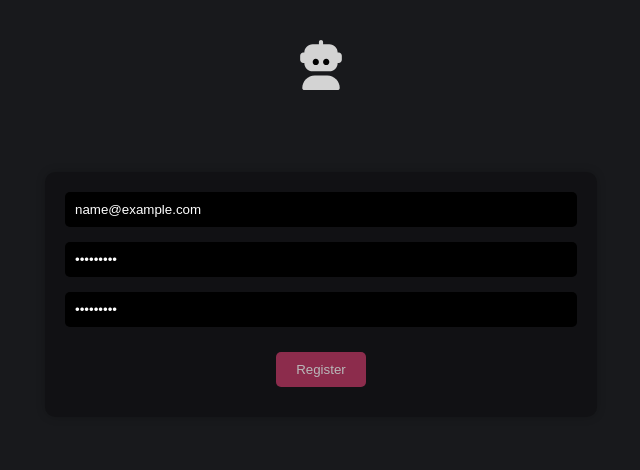
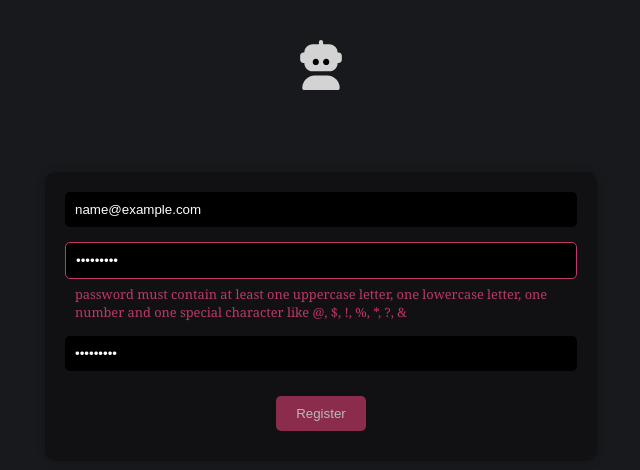
Before and after one commit to 461OceanBd/angular-authent-jwt-front, an Angular app: page /sign-up in a window 1280 px wide. Both pictures are taken after typing "name@example.com", "Sample123", "Sample123" into the empty fields and a click on the button "Register". Shown: the top 470 px of the page, without its empty margins (319-959 px from the left). Built offline with nearby package versions, Linux system fonts and the light colour scheme.

Commit message:
Signup :
- Ajout des validateurs au form
- Création d'un validateur custom pour vérifier si la confirmation du
mdp est bien la même que l'original

```diff
--- a/src/app/pages/sign-up/sign-up.page.html
+++ b/src/app/pages/sign-up/sign-up.page.html
@@ -1,22 +1,57 @@
 <div class="sign-up-container">
   <div class="logo-container">
-    <img src="assets/imgs/robot-utilisateur.svg" alt="Logo">
+    <img src="assets/imgs/robot-utilisateur.svg" alt="Logo" routerLink="/home">
   </div>
   <div class="form-container">
     <form [formGroup]="signUpForm" (ngSubmit)="this.onSubmit()">
-      <div class="form-group">
-        <input type="email" formControlName="email" placeholder="* Email" class="form-control" name="email">
+      <div class="form-line">
+        <input type="email" formControlName="email" placeholder="* Email" class="form-control" name="email"
+         [ngClass]="{'input-invalid' : this.submitted && this.email?.invalid}">
+        <div class="validator-container" *ngIf="this.submitted && this.email?.invalid">
+          <div class="error-message" *ngIf="this.email?.hasError('required'); else emailFormat">
+            email can't be blank
+          </div>
+          <ng-template #emailFormat>
+            <div class="error-message" *ngIf="this.email?.hasError('email')">
+              invalid email format
+            </div>
+          </ng-template>
+        </div>
       </div>
-      <div class="form-group">
-        <input type="password" formControlName="password" placeholder="* Password" class="form-control" name="password">
+      <div class="form-line">
+        <input type="password" formControlName="password" placeholder="* Password" class="form-control" name="password"
+         [ngClass]="{'input-invalid' : this.submitted && this.password?.invalid}">
+        <div class="validator-container" *ngIf="this.submitted && this.password?.invalid">
+          <div class="error-message" *ngIf="this.password?.hasError('required'); else passwordFormat">
+            password can't be blank
+          </div>
+          <ng-template #passwordFormat>
+            <div class="error-message" *ngIf="this.password?.hasError('minlength'); else passwordPattern">
+              password must be at least 8 characters long
+            </div>
+          </ng-template>
+          <ng-template #passwordPattern>
+            <div class="error-message" *ngIf="this.password?.hasError('pattern')">
+              password must contain at least one uppercase letter, one lowercase letter, one number and one special character like @, $, !, %, *, ?, &
+            </div>
+          </ng-template>
+        </div>
       </div>
-      <div class="form-group">
-        <input type="password" formControlName="repassword" placeholder="* Confirm password" class="form-control" name="repassword">
+      <div class="form-line">
+        <input type="password" formControlName="repassword" placeholder="* Confirm password" class="form-control" name="repassword"
+         [ngClass]="{'input-invalid' : this.submitted && this.repassword?.invalid}">
+        <div class="validator-container" *ngIf="this.submitted && this.repassword?.invalid">
+          <div class="error-message" *ngIf="this.repassword?.hasError('required'); else sameRepassword">
+            repassword can't be blank
+          </div>
+          <ng-template #sameRepassword>
+            <div class="error-message" *ngIf="this.repassword?.hasError('passwordMismatch')">
+              repassword entry is different from the original
+            </div>
+          </ng-template>
+        </div>
       </div>
-      <!-- <div class="validation-errors">
-        <p *ngIf="emailInvalid">Email is required.</p>
-        <p *ngIf="passwordInvalid">Password is required.</p>
-      </div> -->
+
       <div class="submit-container">
         <button type="submit" class="register-button">Register</button>
       </div>
--- a/src/app/pages/sign-up/sign-up.page.scss
+++ b/src/app/pages/sign-up/sign-up.page.scss
@@ -21,7 +21,7 @@
   margin: 6% auto;
 
 
-  .form-group {
+  .form-line {
     margin-bottom: 15px;
 
     input {
@@ -32,11 +32,20 @@
       border: none;
       border-radius: 5px;
       color: white;
+
+      &.input-invalid {
+        border: 1px solid #c03865;
+      }
+
     }
   }
 
-  .validation-errors {
-    color: #c03865;;
+  .error-message {
+    color: #c03865;
+    font-size: 0.8em;
+    margin-left: 10px;
+    margin-top: 6px;
+
   }
 
   .submit-container {
--- a/src/app/pages/sign-up/sign-up.page.ts
+++ b/src/app/pages/sign-up/sign-up.page.ts
@@ -1,6 +1,7 @@
 import { Component, OnInit } from '@angular/core';
 import { FormBuilder, FormGroup, Validators } from '@angular/forms';
 import { PASSWORD_PATTERN } from 'src/app/utils/validation-patterns';
+import { matchPasswordValidator } from 'src/app/utils/validators/match-password.validator';
 
 @Component({
   selector: 'app-sign-up',
@@ -9,20 +10,28 @@ import { PASSWORD_PATTERN } from 'src/app/utils/validation-patterns';
 })
 export class SignUpPage implements OnInit {
 
-   signUpForm: FormGroup = this.fb.group({
+  submitted = false;
+  signUpForm: FormGroup = this.fb.group({
     email: this.fb.control('', [Validators.required, Validators.email]),
     password: this.fb.control('', [Validators.required, Validators.minLength(8), Validators.pattern(PASSWORD_PATTERN)]),
-    repassword: this.fb.control('', [Validators.required, Validators.minLength(8), Validators.pattern(PASSWORD_PATTERN)]),
-   });
+    repassword: this.fb.control('', [Validators.required, matchPasswordValidator('password')]),
+   }, {updateOn: 'submit'});
 
   constructor(private fb: FormBuilder) { }
 
   ngOnInit(): void {
+  }
+
+  public onSubmit(): void {
+    this.submitted = true;
+    if (this.signUpForm.valid) {
+
+    }
 
   }
 
-  public onSubmit(): void {
-
-  }
+  get email() { return this.signUpForm.get('email'); }
+  get password() { return this.signUpForm.get('password'); }
+  get repassword() { return this.signUpForm.get('repassword'); }
 
 }
--- /dev/null
+++ b/src/app/utils/validators/match-password.validator.ts
@@ -0,0 +1,14 @@
+import { AbstractControl, ValidationErrors, ValidatorFn } from '@angular/forms';
+
+export function matchPasswordValidator(passwordControlName: string): ValidatorFn {
+  return (control: AbstractControl): ValidationErrors | null => {
+    const password = control.value;
+    const confirmPassword = control.root.get(passwordControlName)?.value;
+
+    if (password !== confirmPassword) {
+      return { passwordMismatch: true };
+    }
+
+    return null;
+  };
+}
```
